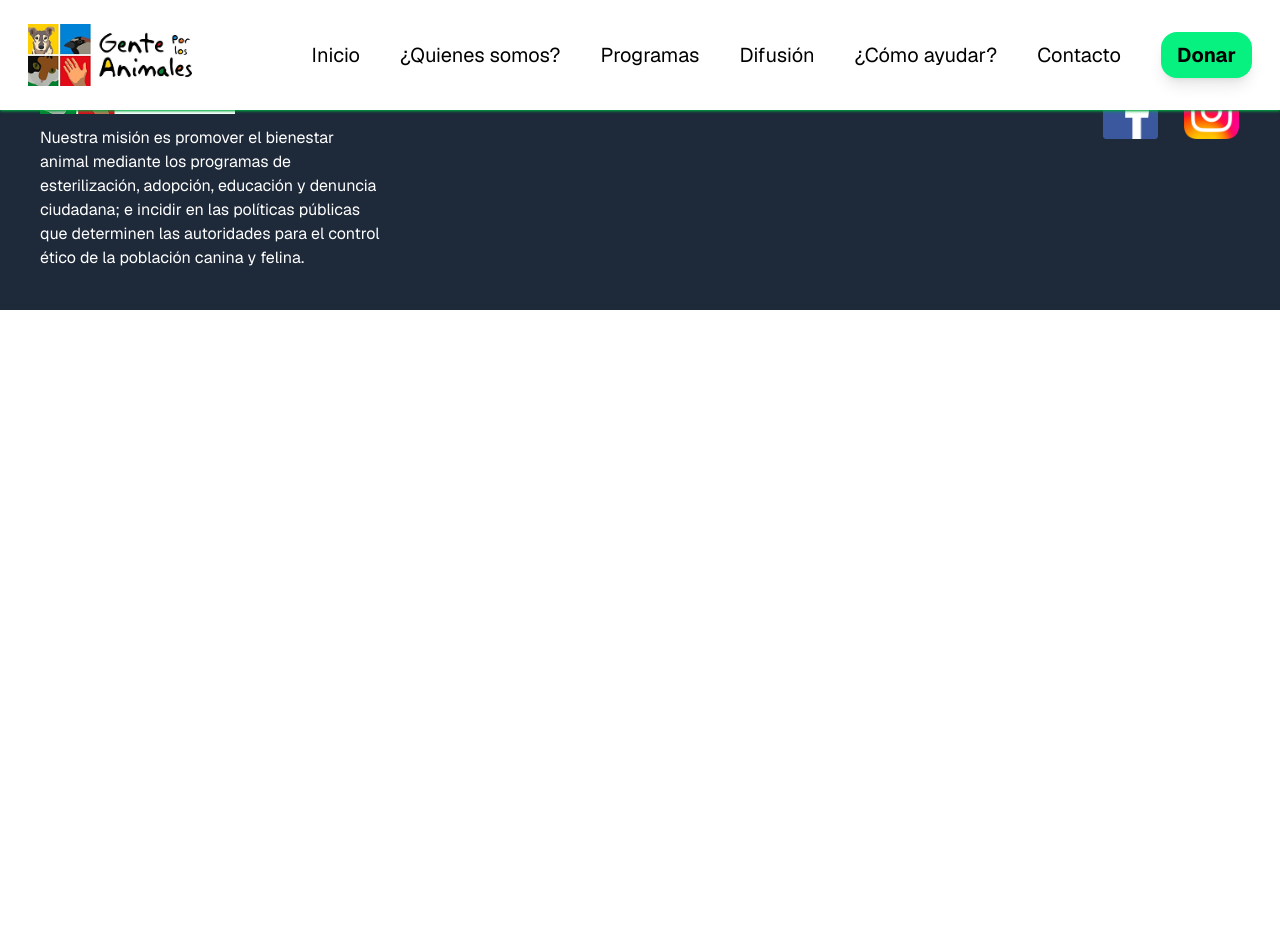
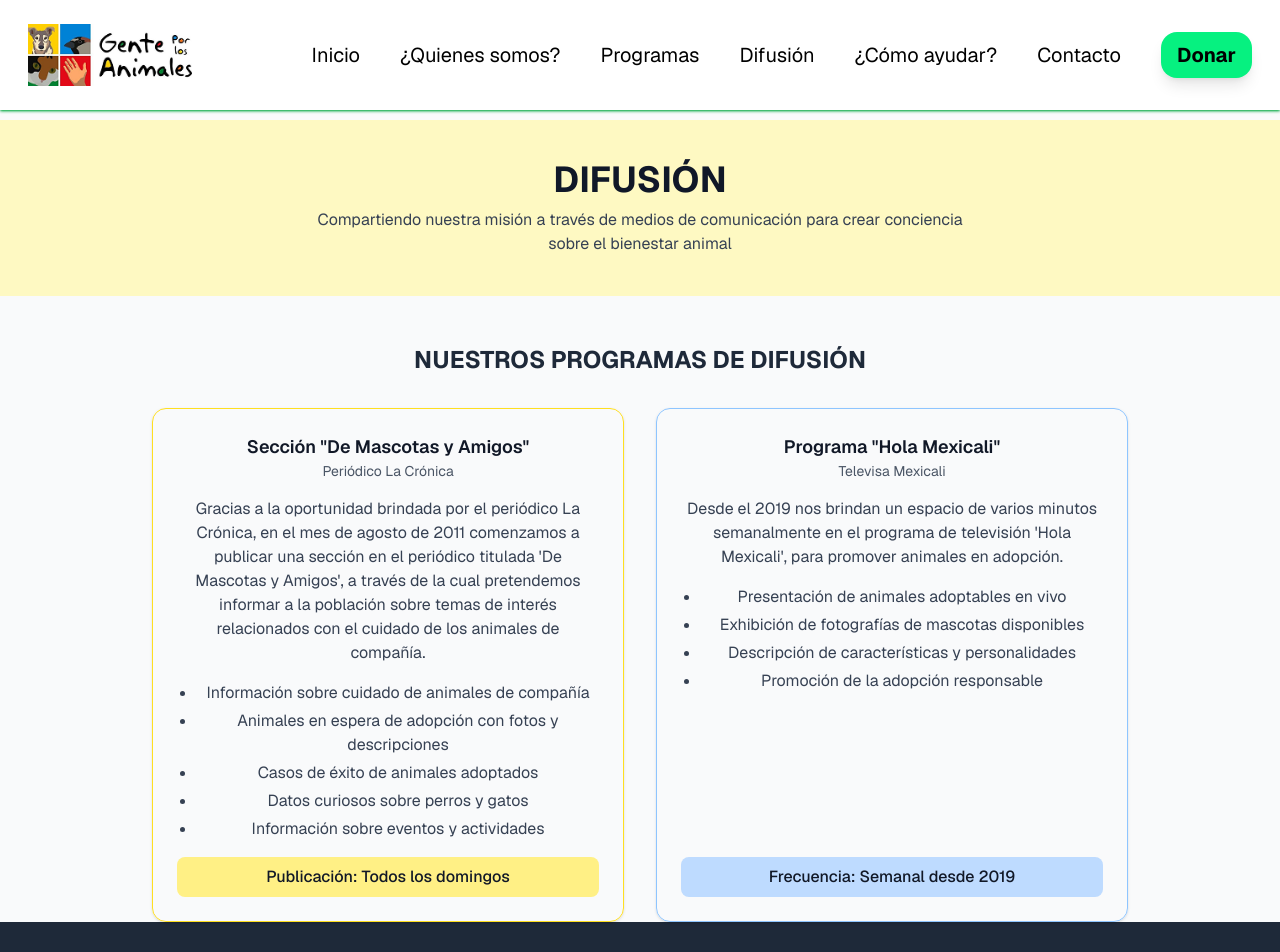
Before and after one commit to FoxCoding-CETYS/Gente-por-los-animales-WebSite, a Next.js app in the folder gxla/: page /difusion in a window 1280 px wide. Shown: the top 952 px of the page. Before the commit the page ends 800 px from the top, so only its background shows below. Built offline with nearby package versions, Linux system fonts and the light colour scheme.

Commit message:
estructura página difusión

```diff
--- a/gxla/app/difusion/page.tsx
+++ b/gxla/app/difusion/page.tsx
@@ -1,6 +1,59 @@
+import SectionHeader from "@/components/sections/SectionHeader";
+import ProgramaCard from "@/components/sections/ProgramCard";
+
+
 export default function DifusionPage() {
-    return(
-        <>
-        </>
-    );
+  return (
+    <main className="min-h-screen bg-gray-50">
+      <br>
+      </br>
+      <br>
+      </br>
+      <br></br>
+      <br></br>
+      <br></br>
+
+      <SectionHeader
+        title="DIFUSIÓN"
+        description="Compartiendo nuestra misión a través de medios de comunicación para crear conciencia sobre el bienestar animal"
+      />
+
+      <section className="text-center mt-12">
+        <h2 className="text-2xl font-bold mb-8 text-gray-800">
+          NUESTROS PROGRAMAS DE DIFUSIÓN
+        </h2>
+
+        <div className="grid md:grid-cols-2 gap-8 max-w-5xl mx-auto px-6">
+          <ProgramaCard
+            title='Sección "De Mascotas y Amigos"'
+            subtitle="Periódico La Crónica"
+            description="Gracias a la oportunidad brindada por el periódico La Crónica, en el mes de agosto de 2011 comenzamos a publicar una sección en el periódico titulada 'De Mascotas y Amigos', a través de la cual pretendemos informar a la población sobre temas de interés relacionados con el cuidado de los animales de compañía."
+            contentList={[
+              "Información sobre cuidado de animales de compañía",
+              "Animales en espera de adopción con fotos y descripciones",
+              "Casos de éxito de animales adoptados",
+              "Datos curiosos sobre perros y gatos",
+              "Información sobre eventos y actividades",
+            ]}
+            highlightText="Publicación: Todos los domingos"
+            color="yellow"
+          />
+
+          <ProgramaCard
+            title='Programa "Hola Mexicali"'
+            subtitle="Televisa Mexicali"
+            description="Desde el 2019 nos brindan un espacio de varios minutos semanalmente en el programa de televisión 'Hola Mexicali', para promover animales en adopción."
+            contentList={[
+              "Presentación de animales adoptables en vivo",
+              "Exhibición de fotografías de mascotas disponibles",
+              "Descripción de características y personalidades",
+              "Promoción de la adopción responsable",
+            ]}
+            highlightText="Frecuencia: Semanal desde 2019"
+            color="blue"
+          />
+        </div>
+      </section>
+    </main>
+  );
 }
--- /dev/null
+++ b/gxla/components/sections/ProgramCard.tsx
@@ -0,0 +1,44 @@
+interface ProgramaCardProps {
+  title: string;
+  subtitle: string;
+  description: string;
+  contentList: string[];
+  highlightText: string;
+  color?: "yellow" | "blue";
+}
+
+export default function ProgramaCard({
+  title,
+  subtitle,
+  description,
+  contentList,
+  highlightText,
+  color = "yellow",
+}: ProgramaCardProps) {
+  const borderColor =
+    color === "yellow" ? "border-yellow-300" : "border-blue-300";
+  const bgHighlight =
+    color === "yellow" ? "bg-yellow-200" : "bg-blue-200";
+
+  return (
+    <div
+      className={`border ${borderColor} rounded-xl p-6 shadow-sm flex flex-col justify-between`}
+    >
+      <div>
+        <h3 className="text-lg font-semibold">{title}</h3>
+        <p className="text-sm text-gray-600 mb-4">{subtitle}</p>
+        <p className="text-gray-700 mb-4">{description}</p>
+        <ul className="list-disc pl-5 space-y-1 text-gray-700">
+          {contentList.map((item, i) => (
+            <li key={i}>{item}</li>
+          ))}
+        </ul>
+      </div>
+      <div
+        className={`${bgHighlight} mt-4 text-center py-2 rounded-md font-medium`}
+      >
+        {highlightText}
+      </div>
+    </div>
+  );
+}
--- /dev/null
+++ b/gxla/components/sections/SectionHeader.tsx
@@ -0,0 +1,13 @@
+interface SectionHeaderProps {
+  title: string;
+  description: string;
+}
+
+export default function SectionHeader({ title, description }: SectionHeaderProps) {
+  return (
+    <section className="bg-yellow-100 text-center py-10">
+      <h1 className="text-4xl font-bold text-gray-900 mb-2">{title}</h1>
+      <p className="text-gray-700 max-w-2xl mx-auto">{description}</p>
+    </section>
+  );
+}
```
Also changed, not shown: 1 other file (tests, documents, lock files or other folders).
